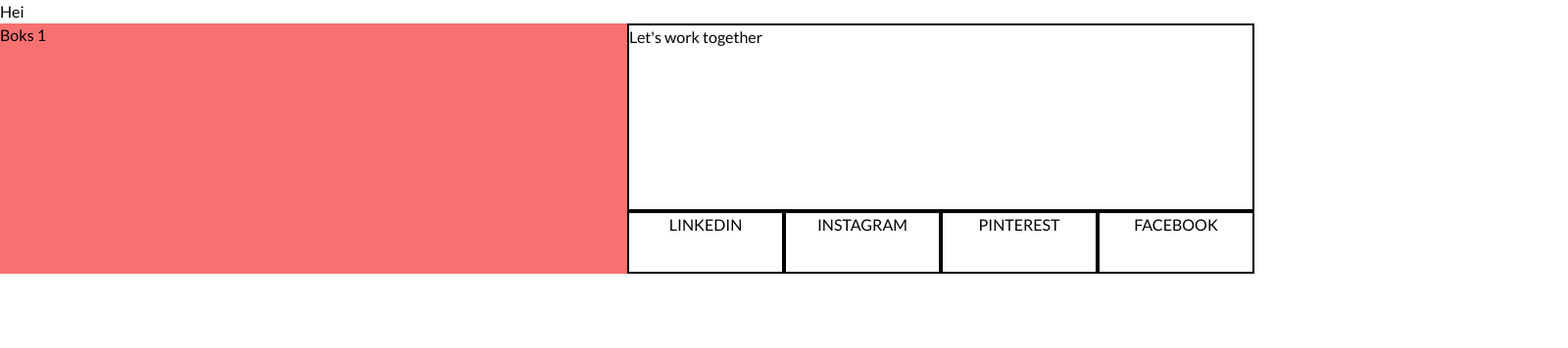
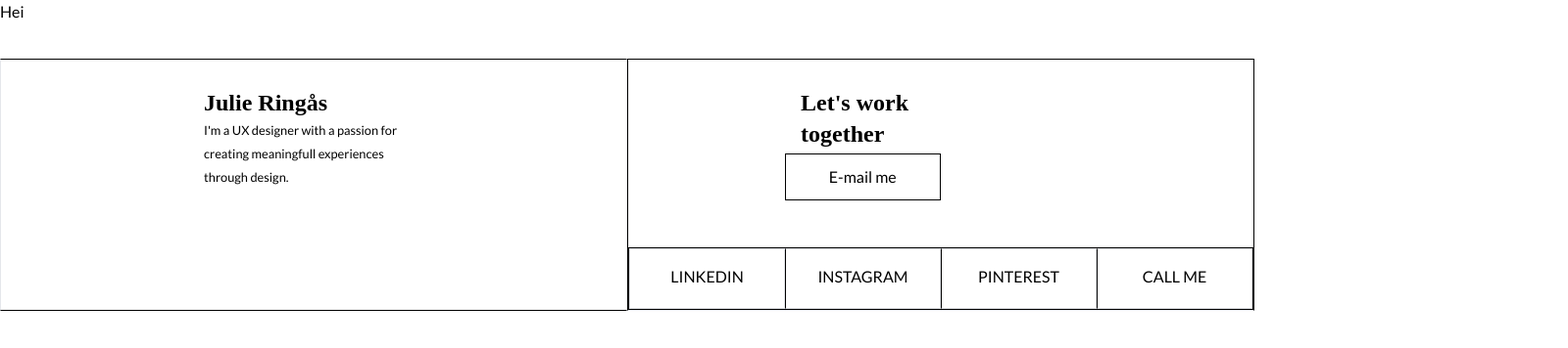
Before and after one commit to julieringaas/portfolio_julie, a website built with Parcel: page src/index.html in a window 1280 px wide. Shown: the whole page at 98% size, 1600 px wide, since content can reach past the window. Built offline with nearby package versions, Linux system fonts and the light colour scheme.

Commit message:
footer vol1 done

```diff
--- a/src/index.html
+++ b/src/index.html
@@ -35,17 +35,34 @@
 
     </body>
 
-   <footer class="border-black w-full  h-60 grid grid-cols-2">
-     <div class="box1 bg-red-400">Boks 1</div>
-     <div class="box1 ">
+   <footer class="w-full  h-64 grid md:grid-cols-2  z-0 mt-9  ">
+     <div class="box1  flex justify-evenly  md:border md:border-y-black ">
+       <div class="line absolute md:invisible"></div>
+       <div class=" w-56">
+       <h3 class="text-2xl font-black mt-7">Julie Ringås</h3>
+       <p class="leading-6	">I'm a UX designer with a passion for creating meaningfull experiences through design. </p>
 
-      <div class="headingcontainer h-48 border-2 border-black"><h3 class="text-black ">Let's work together</h1>
       </div>
-        <div class="somecontainer grid grid-cols-4 h-16">
-        <div class="some1 border-2 border-black text-center">LINKEDIN</div>
-        <div class="some2 border-2 border-black text-center">INSTAGRAM</div>
-        <div class="some3 border-2 border-black text-center">PINTEREST</div>
-        <div class="some4 border-2 border-black text-center">FACEBOOK</div>
+
+
+
+     </div>
+     <div class="box2 md:border-x-black md:border md:border-t-black">
+       <div class="headingcontainer h-48">
+        <div class="eMailContainer grid grid-cols-4 h-16">
+
+
+          <h3 class="md:ml-44 ml-32 w-40 text-2xl font-black mt-7 invisible md:visible">Let's work together</h3>
+          <button class="border border-black mt-24 h-12 hover:text-indigo-600 transition duration-200 delay-150 hover:delay-0" button name="e-mail" a href="mailto:juli62j7@stud.kea.dk">E-mail me</a></button>
+
+        </div>
+
+    </div>
+        <div class="SocialMediaContainer grid grid-cols-4 h-16 border border-black ">
+        <div class="some1 border text-center pt-4 bg-white hover:text-indigo-600 transition duration-200 delay-150 hover:delay-0" > <a href="https://www.linkedin.com/in/julieringaas/" target="_blank">LINKEDIN</a></div>
+        <div class="some2 border border-l-black text-center pt-4 bg-white hover:text-indigo-600 transition duration-200 delay-150 hover:delay-0">INSTAGRAM</div>
+        <div class="some3 border border-l-black text-center pt-4 bg-white hover:text-indigo-600 transition duration-200 delay-150 hover:delay-0">PINTEREST</div>
+        <div class="some4 border border-l-black text-center pt-4 bg-white hover:text-indigo-600 transition duration-200 delay-150 hover:delay-0"> <a href="tel:44163880">CALL ME</a></div>
       </div>
      </div>
    </footer>
--- a/src/tailwind.css
+++ b/src/tailwind.css
@@ -14,6 +14,18 @@
   h1 {
     font-family: "Silk Serif", black;
   }
+
+  h2 {
+    font-family: "Silk Serif", black;
+  }
+  h3 {
+    font-family: "Silk Serif", black;
+    font-size: 1.2rem;
+  }
+  p {
+    font-family: "lato", sans-serif;
+    font-size: 0.8rem;
+  }
 }
 
 .text-box {
@@ -27,6 +39,11 @@
   font-size: 3rem;
 }
 
+.line {
+  border-top: 1px solid black;
+  width: 200vw;
+}
+
 @layer components {
   .herobackground {
     background-image: url("img/bg.png");
```
